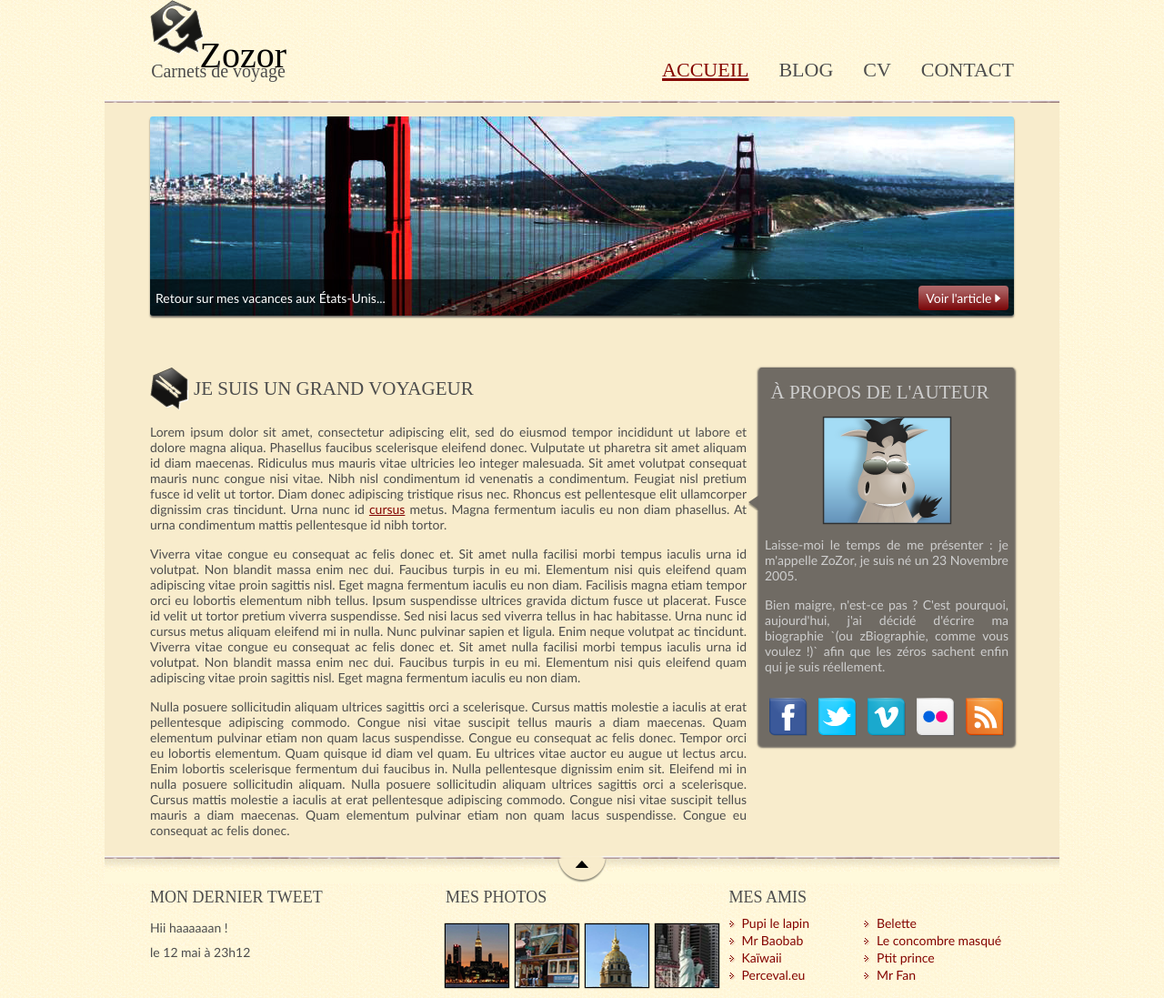
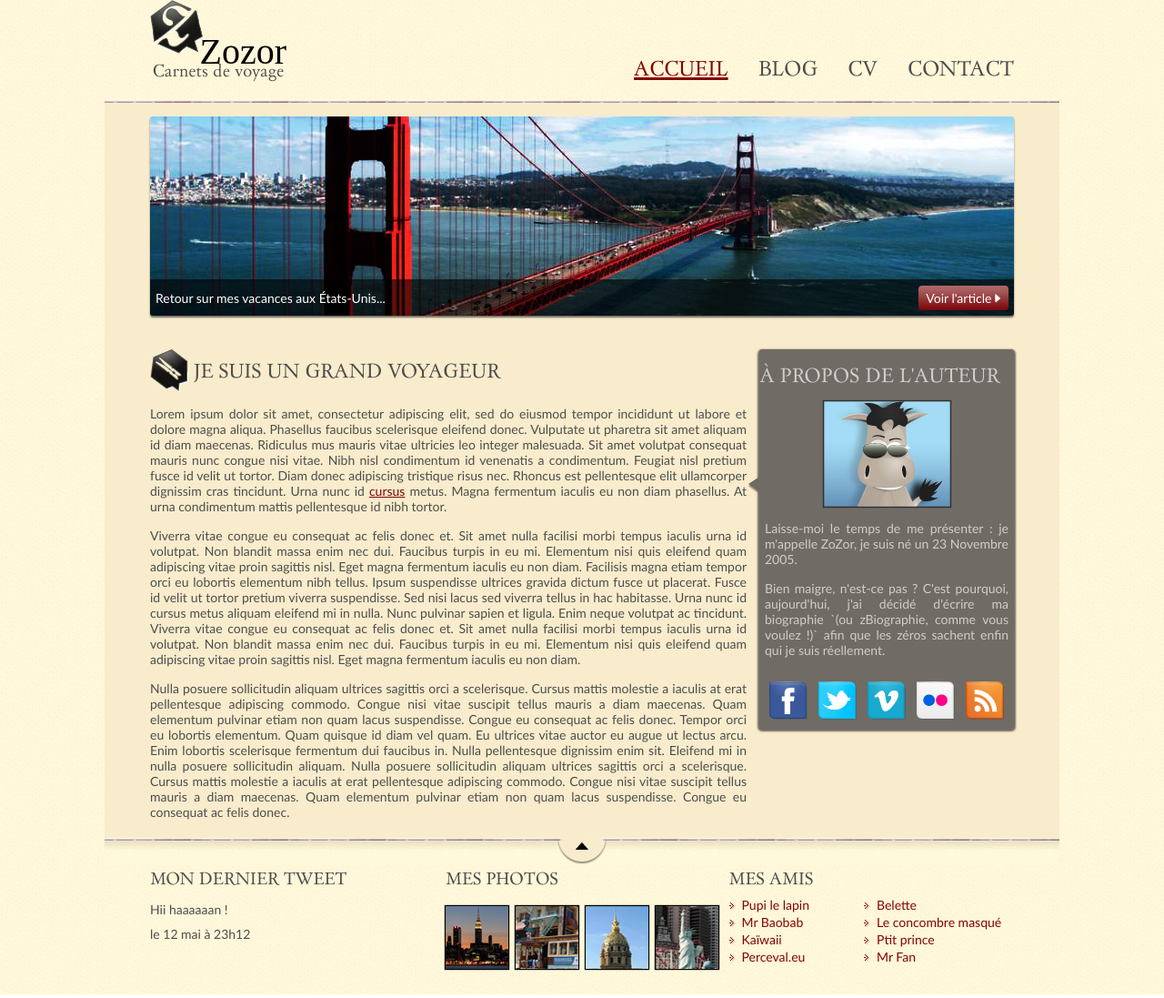
Before and after one commit to bakakoozin/Zozor, a plain HTML site: page index.html in a window 1280 px wide. Shown: the top 1097 px of the page at 91% size. Drawn offline with Linux system fonts and the light colour scheme.

Commit message:
correctifs pour les polices

```diff
--- a/index.html
+++ b/index.html
@@ -11,8 +11,6 @@
     <link rel="stylesheet" href="style/texte.css">
     <link rel="stylesheet" href="style/aPropos.css">
     <link rel="stylesheet" href="style/footer.css">
-    <link rel="preload" as="font" href="polices/ballpark.woff" crossorigin="anonymous">
-    <link rel="preload" as="font" href="polices/dayrom.woff" crossorigin="anonymous">
 </head>
 
 <body>
--- a/style/header.css
+++ b/style/header.css
@@ -27,15 +27,15 @@
     bottom: 0;
     right: 0;
     font-family: ballpark;
-    line-height: 0.2;
+    line-height: 0.4;
     font-size: 40px;
     color: black;
 }
 
 .site-title {
     font-family: dayrom;
-    font-size: 20px;
-    font-weight:normal;
+    font-size: 18px;
+    font-weight:500;
     position: absolute;
     bottom: 0;
     padding: 5px 0px 20px 0px;
--- a/style/section.css
+++ b/style/section.css
@@ -1,5 +1,5 @@
 section {
-    padding-top: 40px;
+    padding-top: 20px;
     padding-bottom: 20px;
     display: flex;
     align-items: flex-start;
--- a/style/style.css
+++ b/style/style.css
@@ -1,3 +1,10 @@
+@font-face {
+    font-family: "ballpark";
+    src: url(../polices/ballpark.woff);
+    font-family: "dayrom";
+    src: url(../polices/dayrom.woff);
+}
+
 * {
     box-sizing: border-box;
     margin: 0;
```
